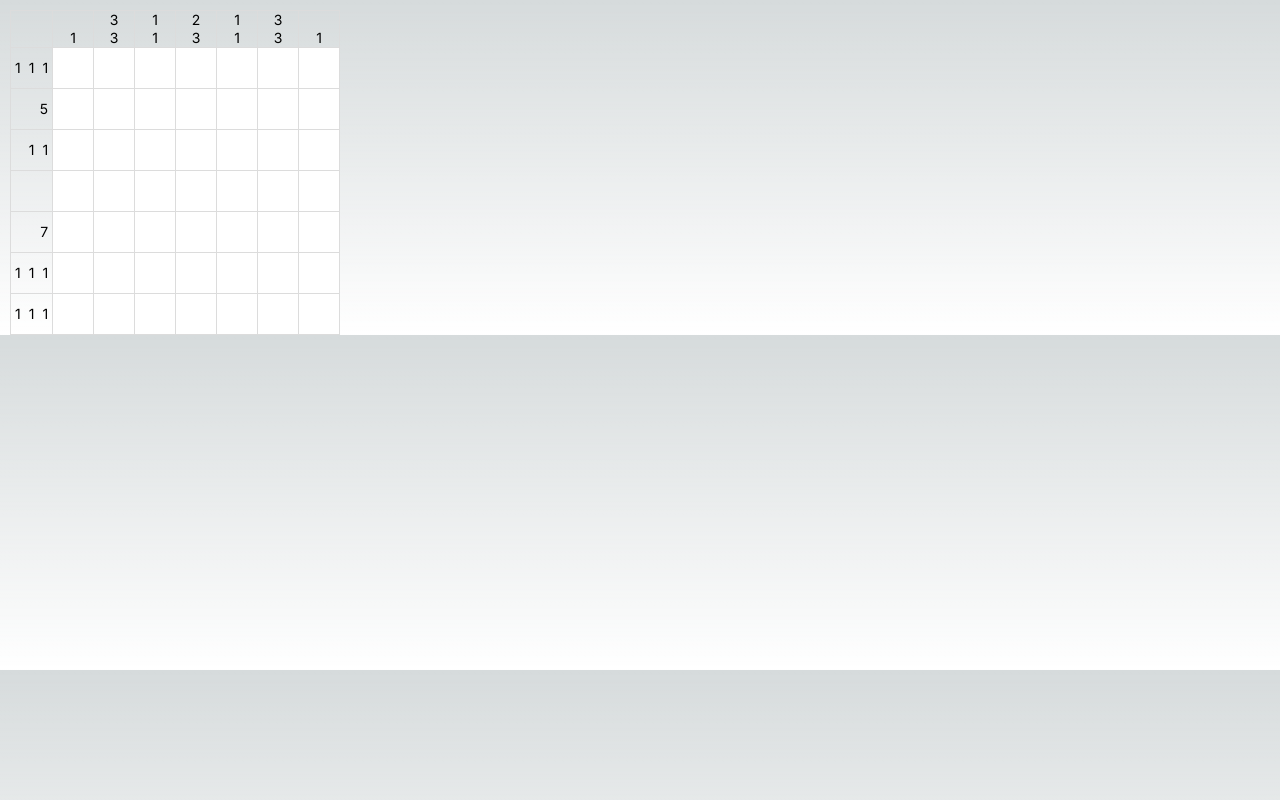
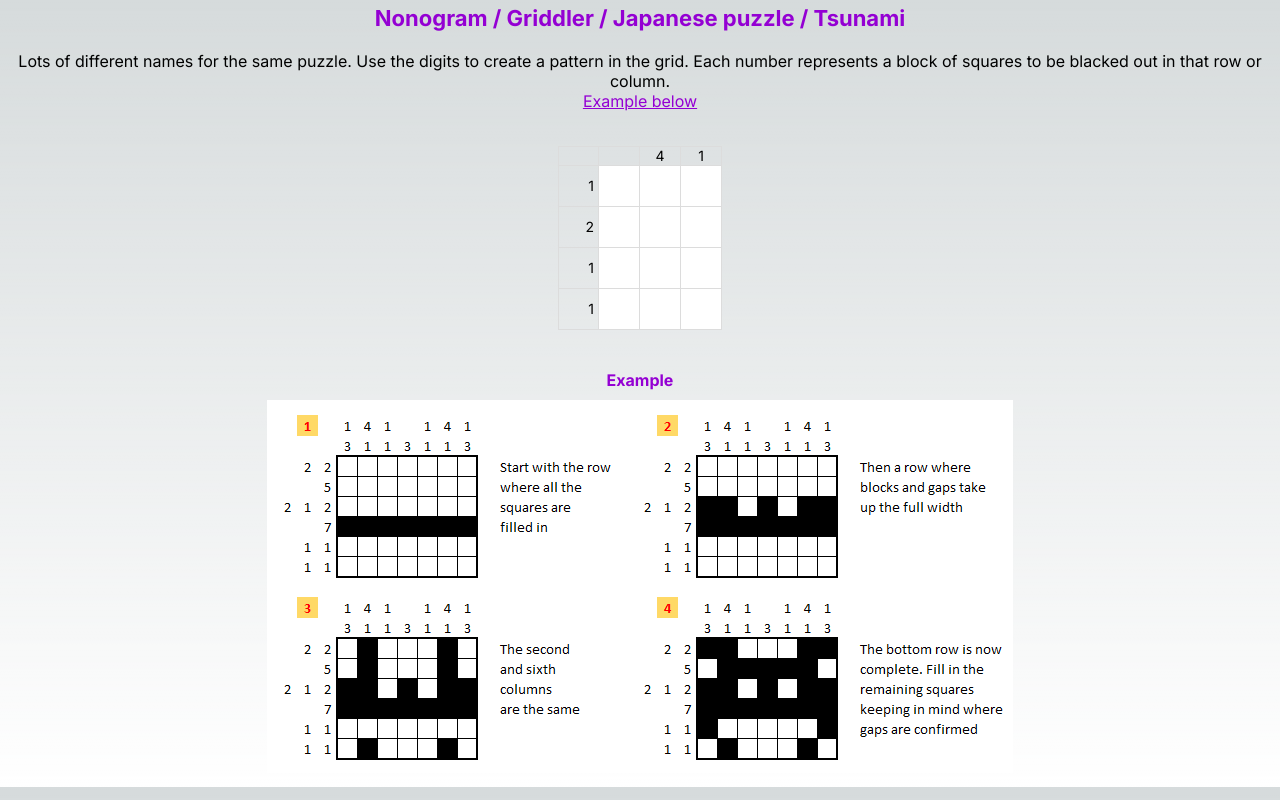
Before and after one commit to raesoer/Nonogram, a Next.js app: page /puzzle in a window 1280 px wide. Built offline with nearby package versions, Linux system fonts and the light colour scheme.

Commit message:
complete with no errors

```diff
--- a/app/puzzle/page.jsx
+++ b/app/puzzle/page.jsx
@@ -1,13 +1,21 @@
 "use client";
 
 // TODO:
+// Add X toggle option
+// Turn red if wrong
+// Add tick to row / col when correct
+// drag block
 // Make table scrollable with fixed left clues
+// Build API to return puzzles with titles
+// Color versions
 
+import { useState, useEffect } from "react";
 import styles from "./page.module.css";
-import { useState } from "react";
+import Image from "next/image";
+import instructionPng from "./nongram-instructions.png";
 
 function GridCell({ id, state, onGridCellClick }) {
-  const bgColor = state == 1 ? "black" : "white";
+  const bgColor = state == 1 ? "darkturquoise" : "white";
   //console.log(bgColor);
   return (
     <td key={"td-" + id}>
@@ -32,9 +40,45 @@ function ClueCell({ id, clues }) {
   );
 }
 
-function Puzzle({ puzzle }) {
+function Words() {
+  return (
+    <>
+      <div className={styles.heading}>
+        Nonogram / Griddler / Japanese puzzle / Tsunami
+      </div>
+      <div className={styles.intro}>
+        <p>
+          Lots of different names for the same puzzle. Use the digits to create
+          a pattern in the grid. Each number represents a block of squares to be
+          blacked out in that row or column.
+        </p>
+        <p>
+          <a href="#div-1">Example below</a>
+        </p>
+      </div>
+    </>
+  );
+}
+
+function Example() {
+  return (
+    <div id="div-1" className={styles.instructions}>
+      <p>Example</p>
+      <Image src={instructionPng} alt="Instructions" />
+    </div>
+  );
+}
+
+function Puzzle({ puzzle, title }) {
   const width = puzzle[0].length;
   const height = puzzle.length;
+
+  // const [words, setWords] = useState({
+  //   heading: "",
+  //   intro: "",
+  //   link: "",
+  //   result: "",
+  // });
 
   const [gridState, setGridState] = useState(
     Array.from({ length: height }, () =>
@@ -78,18 +122,39 @@ function Puzzle({ puzzle }) {
 
   function handleClick(i, j) {
     const nextGridState = gridState.slice();
-    console.log(i.toString() + "-" + j.toString());
-    console.log(nextGridState[i][j]);
     if (nextGridState[i][j] == 0) {
       nextGridState[i][j] = 1;
     } else {
       nextGridState[i][j] = 0;
     }
     setGridState(nextGridState);
-    console.log(gridState);
   }
 
+  const done = calculateDone(puzzle, gridState);
+  let result;
+  if (done) {
+    result = "That's it! Puzzle complete. Title: " + title;
+  } else {
+    result = "";
+  }
+
+  // useEffect(() => {
+  //   setWords({
+  //     heading: "Nonogram / Griddler / Japanese puzzle / Tsunami",
+  //     intro:
+  //       "Lots of different names for the same puzzle." +
+  //       "Use the digits to create a pattern in the grid." +
+  //       "Each number represents a block of squares" +
+  //       "to be blacked out in that row or column.",
+  //     link: "Example below",
+  //     result: result,
+  //   });
+  // }, [result]);
+
   return (
+    <>
+      <Words />
+      <div className={styles.result}>{result}</div>
       <table className={styles.puzzle}>
         <tbody>
           <tr key="tr-0" className={styles.toprow}>
@@ -121,19 +186,49 @@ function Puzzle({ puzzle }) {
           ))}
         </tbody>
       </table>
+      <br />
+      <Example />
+    </>
   );
 }
 
-const PUZZLE = [
-  "0101010",
-  "0111110",
-  "0100010",
-  "0000000",
-  "1111111",
-  "0101010",
-  "0101010",
-];
+function calculateDone(puzzle, gridState) {
+  for (let i = 0; i < gridState.length; i++) {
+    let stateRow = "";
+    for (let j = 0; j < gridState[i].length; j++) {
+      stateRow = stateRow + gridState[i][j];
+    }
+    //console.log(puzzle[i]);
+    //console.log(stateRow);
+    if (puzzle[i] != stateRow) {
+      return false;
+    }
+  }
+  return true;
+}
+
+const PUZZLE = ["010", "011", "010", "010"];
+const TITLE = "TEST";
+
+// const PUZZLE = [
+//   "00000111100000",
+//   "00011111111000",
+//   "00111111111100",
+//   "01110011110010",
+//   "01111001111000",
+//   "01111001111000",
+//   "11100001100001",
+//   "11110011110011",
+//   "11111111111111",
+//   "11111111111111",
+//   "11111111111111",
+//   "11111111111111",
+//   "11111111111111",
+//   "11110111101111",
+//   "01100011000110",
+// ];
+// const TITLE = "INKY";
 
 export default function App() {
-  return <Puzzle puzzle={PUZZLE} />;
+  return <Puzzle puzzle={PUZZLE} title={TITLE} />;
 }
--- a/app/puzzle/page.module.css
+++ b/app/puzzle/page.module.css
@@ -8,7 +8,8 @@
 }
 
 .puzzle {
-  margin-left: 10px;
+  margin-left: auto;
+  margin-right: auto;
   margin-top: 10px;
 }
 
@@ -43,3 +44,44 @@
   text-align: center;
   background-color: white;
 }
+
+.heading {
+  width: 100%;
+  text-align: center;
+  font-size: 22px;
+  font-weight: bold;
+  color: darkviolet;
+  padding: 5px;
+  margin-bottom: 10px;
+}
+
+.intro {
+  width: 100%;
+  text-align: center;
+  padding: 5px;
+}
+
+.intro a {
+  color: darkviolet;
+  text-decoration: underline;
+}
+
+.result {
+  width: 100%;
+  text-align: center;
+  font-weight: bold;
+  color: darkred;
+  padding: 10px;
+}
+
+.instructions {
+  width: 100%;
+  text-align: center;
+  font-weight: bold;
+  color: darkviolet;
+  padding: 10px;
+}
+
+.instructions p {
+  padding: 10px;
+}
```
Also changed, not shown: app/puzzle/nongram-instructions.png (added). Lines whose indentation alone changed are shown as unchanged.
